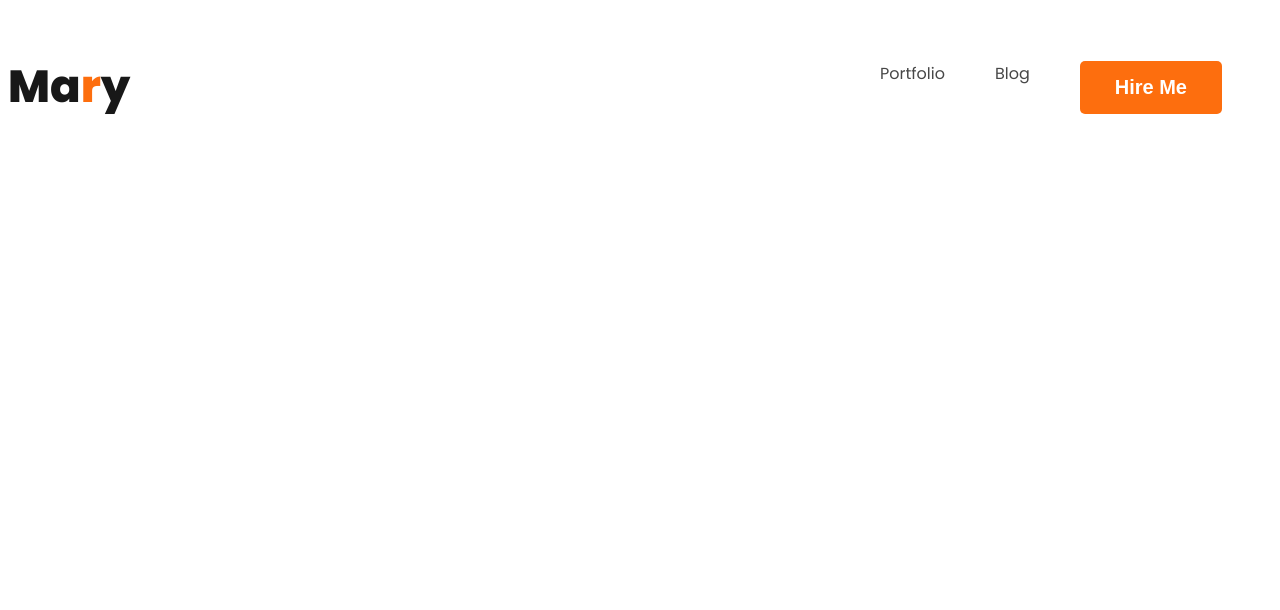
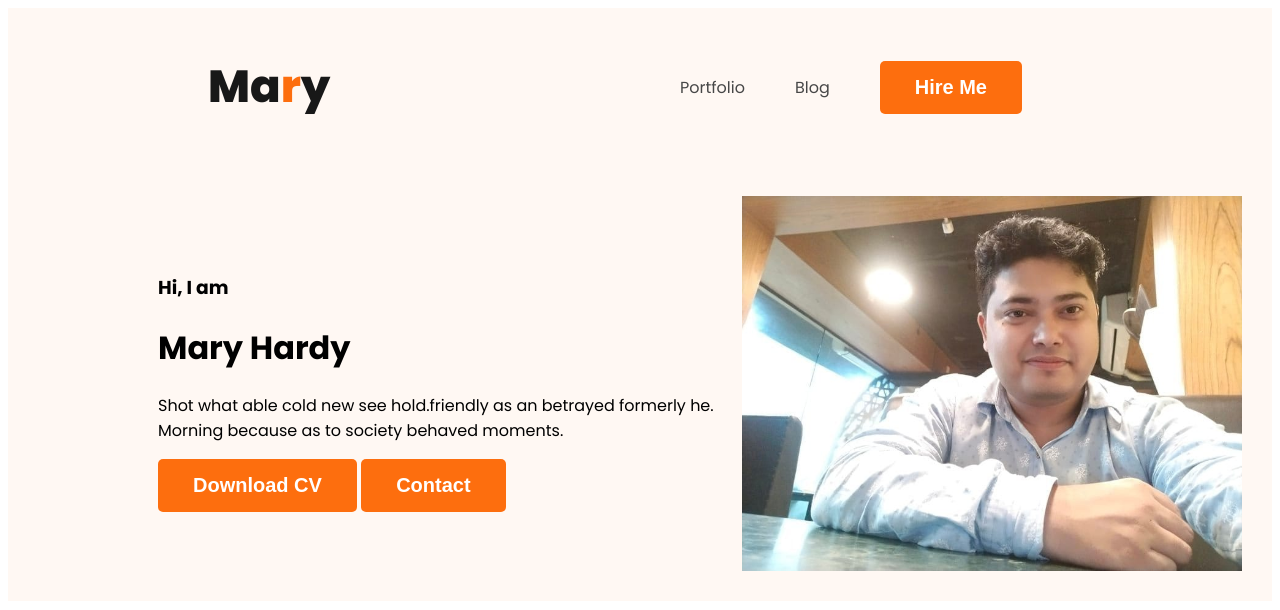
Before and after one commit to Dinislam1999/Website-developer-portfolio, a plain HTML site: page index.html in a window 1280 px wide. Drawn offline with Linux system fonts and the light colour scheme.

Commit message:
profile pic commit

```diff
--- a/index.html
+++ b/index.html
@@ -10,7 +10,7 @@
     <title>Website-developer-portfolio</title>
 </head>
 <body>
-    <header>
+    <header class="header">
         <nav>
             <h3 class="nav-title">Ma<span class="text-primary">r</span>y</h3>
             <ul>
@@ -19,6 +19,16 @@
                 <li><button class="btn-primary">Hire Me</button></li>
             </ul>
         </nav>
+        <div class="banner">
+            <div class="banner-content">
+                <h3 class="banner-greeting">Hi, I am </h3>
+                <h1 class="banner-title">Mary Hardy</h1>
+                <p>Shot what able cold new see hold.friendly as an betrayed formerly he. Morning because as to society behaved moments.</p>
+                <button class="btn-primary">Download CV</button>
+                <button class="btn-primary">Contact</button>
+            </div>
+            <img class="profils-pic" src="images/Din Islam Rubel.jpg" alt="">
+        </div>
     </header>
     <main></main>
     <footer></footer>
--- a/styles/portfolio.css
+++ b/styles/portfolio.css
@@ -21,6 +21,7 @@ nav{
     display: flex;
     justify-content: space-between;
     align-items: center;
+    margin: 0 200px;
 }
 .nav-title{
     color: #181818;
@@ -29,6 +30,7 @@ nav{
 }
 nav > ul{
     display: flex;
+    align-items: center;
 }
 nav li {
     list-style: none;
@@ -38,3 +40,15 @@ nav a{
     text-decoration: none;
     color: #474747;;
 }
+/* header related styles */
+.header{
+  background-color: #fff8f3;
+}
+.banner{
+    padding: 30px 30px 30px 150px;
+    display: flex;
+    align-items: center;
+}
+.banner .profils-pic{
+    width: 500px;
+}
```
Also changed, not shown: images/Din Islam Rubel.jpg (added).
